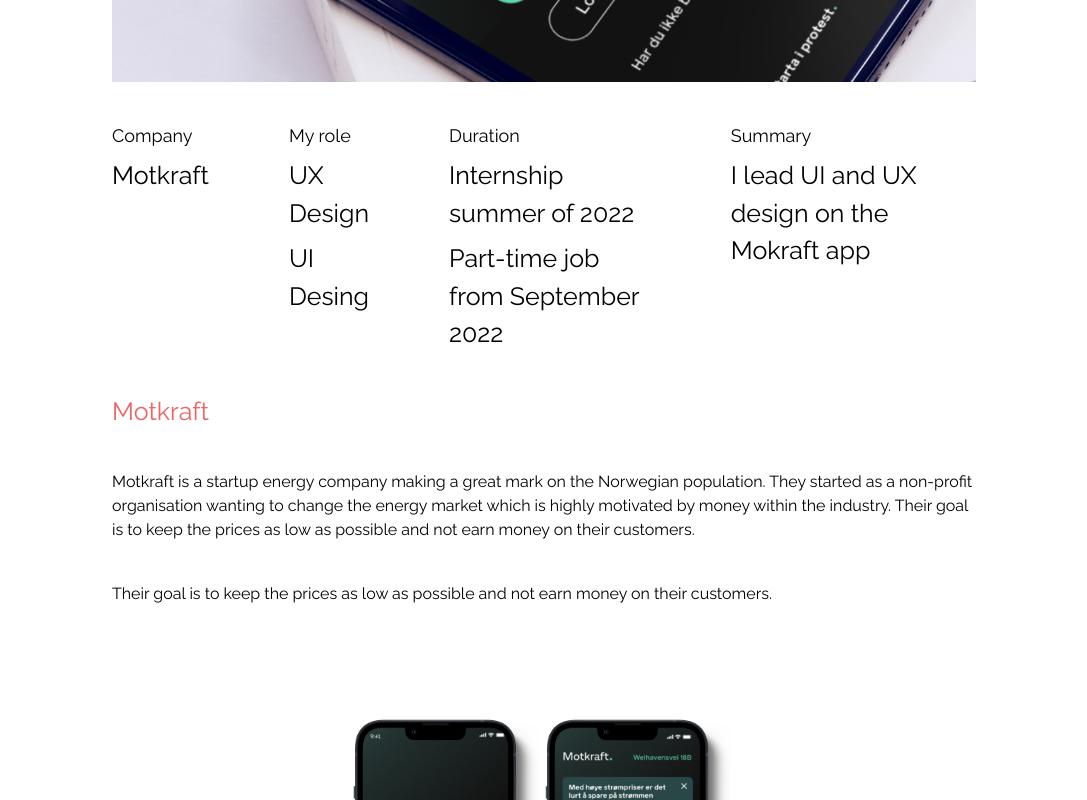
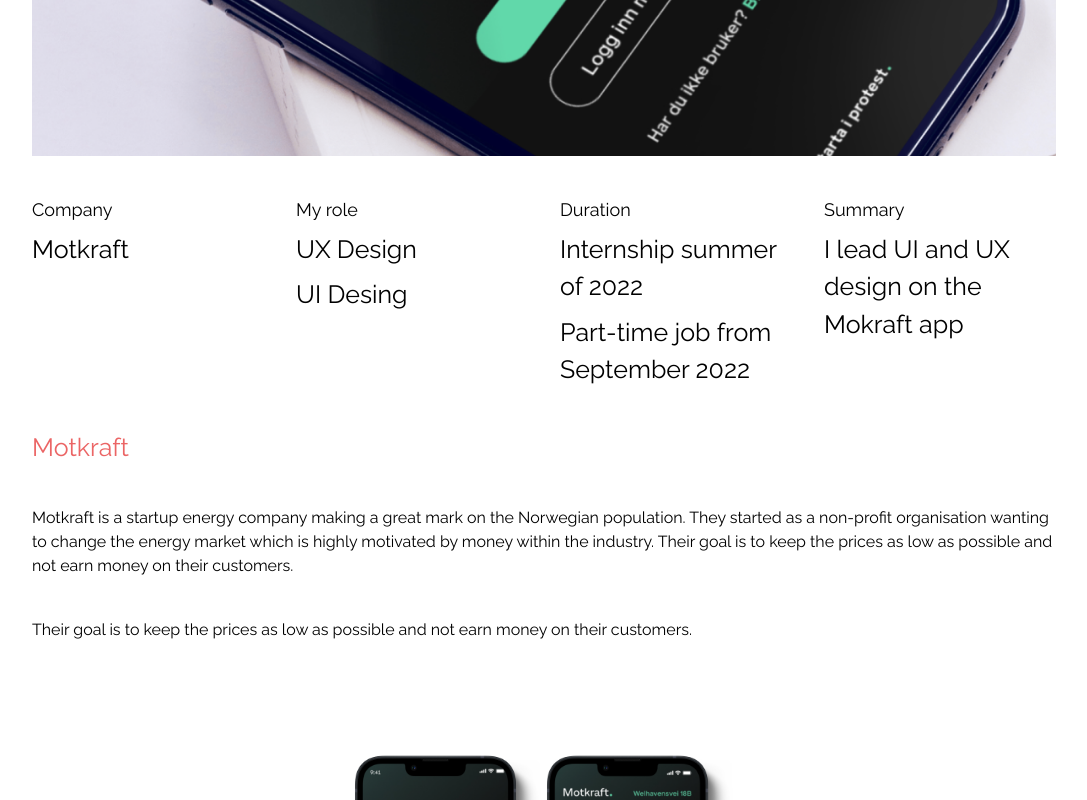
Before and after one commit to gruluk/lynetteportfolio, a React (Create React App) app: page /motkraft in a window 1280 px wide. Shown: the part 440-1240 px from the top of the page, without its empty margins (96-1183 px from the left). Built offline with nearby package versions, Linux system fonts and the light colour scheme.

Commit message:
Fixed list

```diff
--- a/src/pages/Motkraft.jsx
+++ b/src/pages/Motkraft.jsx
@@ -11,51 +11,52 @@
 
 function Motkraft() {
     return (
-    <div name='home' className='h-screen w-full bg-white'>
+    <div name='home' className='h-screen w-full bg-white px-20'>
 
-        <div className='max-w-screen-lg mx-auto flex flex-col items-center justify-center mt-3 px-20'>
+        <div className='max-w-screen-lg flex flex-col items-center justify-center mt-4 m-auto w-full'>
             {/* Top image */}
             <div>
                 <img src={motkraft_in_head} alt="my profile" className='mx-auto w2/3 md:w-full' />
             </div>
 
             {/* Image description */}
-            <div className='flex flex-row justify-center space-x-20 mt-10'>
-                <div className='flex flex-col space-y-2'>
+            <div className='w-full'>
+                <div className='flex mt-10 gap-8'>
+                    <div className='flex flex-col space-y-2 w-1/4'>
                         <p className='text-[18px]'>Company</p>
                         <p className='text-[25px]'>Motkraft</p>
                     </div>
 
-                <div className='flex flex-col space-y-2'>
+                    <div className='flex flex-col space-y-2 w-1/4'>
                         <p className='text-[18px]'>My role</p>
                         <p className='text-[25px]'>UX Design</p>
                         <p className='text-[25px]'>UI Desing</p>
                     </div>
 
-                <div className='flex flex-col space-y-2'>
+                    <div className='flex flex-col space-y-2 w-1/4'>
                         <p className='text-[18px]'>Duration</p>
                         <p className='text-[25px]'>Internship summer of 2022</p>
                         <p className='text-[25px]'>Part-time job from September 2022</p>
                     </div>
 
-                <div className='flex flex-col space-y-2'>
+                    <div className='flex flex-col space-y-2 w-1/4'>
                         <p className='text-[18px]'>Summary</p>
                         <p className='text-[25px]'>I lead UI and UX design on the Mokraft app</p>
                     </div>
                 </div>
-
+            </div>
         </div>
 
             {/* About Motkraft */}
-            <div className='max-w-screen-lg mx-auto flex items-center mt-10 mb-10 px-20'>
+            <div className='max-w-screen-lg mx-auto flex items-center mt-10 mb-10'>
                 <h1 className="text-[25px] text-lynette-red">Motkraft</h1>
             </div>
 
-            <div className='max-w-screen-lg mx-auto flex items-center mt-10 mb-10 px-20'>
+            <div className='max-w-screen-lg mx-auto flex items-center mt-10 mb-10'>
                 <p>Motkraft is a startup energy company making a great mark on the Norwegian population. They started as a non-profit organisation wanting to change the energy market which is highly motivated by money within the industry. Their goal is to keep the prices as low as possible and not earn money on their customers. </p>
             </div>
 
-            <div className='max-w-screen-lg mx-auto flex items-center mt-10 mb-10 px-20'>
+            <div className='max-w-screen-lg mx-auto flex items-center mt-10 mb-10'>
                 <p>Their goal is to keep the prices as low as possible and not earn money on their customers. </p>
             </div>
 
@@ -138,55 +139,47 @@
 
             {/* Process */}
 
-            <div className='max-w-screen-lg mx-auto flex flex-row justify-center space-x-28 mt-28 px-20'>
+            <div className='max-w-screen-lg w-full m-auto flex flex-row justify-center mt-28'>
 
-                <div className='text-[30px]'>
+                <div className='text-[30px] w-1/2'>
                     <p className='justify-start'>Research & Design Thinking</p>
                 </div>
 
-                <div className='space-y-10 justify-start'>
+                <div className='flex sm:flex-wrap w-1/2 flex-col sm:flex-row'>
 
-                    <div className='flex justify-start space-x-16'>
-                        <div>
+                        <div className='flex gap-8 w-1/2 mt-2 mb-8'>
                             <p className="text-lynette-red">1.</p>
                             <p>Competitive analysis</p>
                         </div>
-                        <div>
+                        <div className='flex gap-8 w-1/2 mt-2 mb-8'>
                             <p className="text-lynette-red">2.</p>
                             <p>Customer journey</p>
                         </div>
-                    </div>
 
-                    <div className='flex justify-start space-x-36'>
-                        <div>
+                        <div className='flex gap-8 w-1/2 my-8'>
                             <p className="text-lynette-red">3.</p>
                             <p>Personas</p>
                         </div>
-                        <div>
+                        <div className='flex gap-8 w-1/2 my-8'>
                             <p className="text-lynette-red">4.</p>
                             <p>User interviews</p>
                         </div>
-                    </div>
 
-                    <div className='flex justify-start space-y-20'>
-                        <div>
+                        <div className='flex gap-8 w-1/2 my-8'>
                             <p className="text-lynette-red">5.</p>
                             <p>Sketches and Wireframing</p>
                         </div>
-                        <div>
+                        <div className='flex gap-8 w-1/2 my-8'>
                             <p className="text-lynette-red">6.</p>
                             <p>Information archetecture</p>
                         </div>
-                    </div>
 
-                    <div className='flex justify-start'>
-                        <div>
+                        <div className='flex gap-8 w-1/2 my-8'>
                             <p className="text-lynette-red">7.</p>
                             <p>User testing</p>
                         </div>
                         <div>
                             <p></p>
-                        </div>
                         </div>
 
                     <div className='max-w-screen-lg flex mt-10 mb-10 px-20'>
```
Lines whose indentation alone changed are shown as unchanged.
